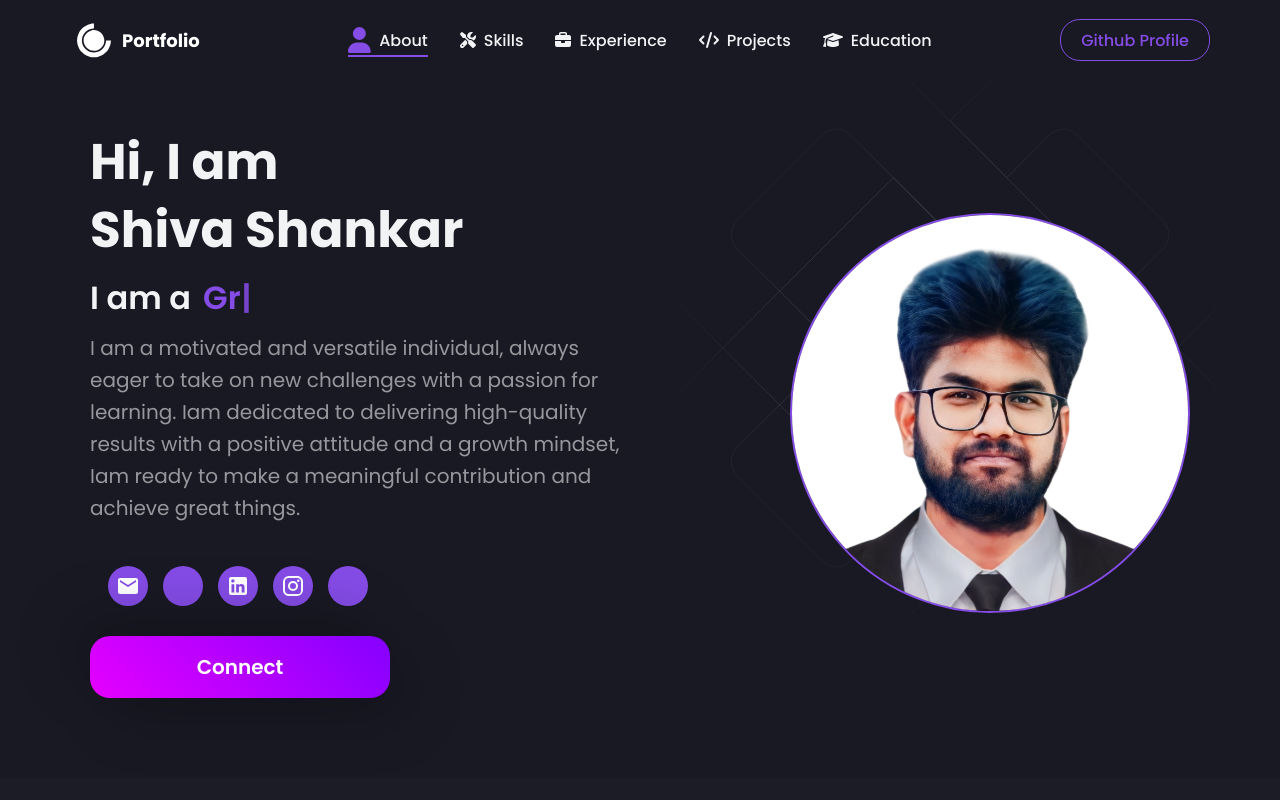
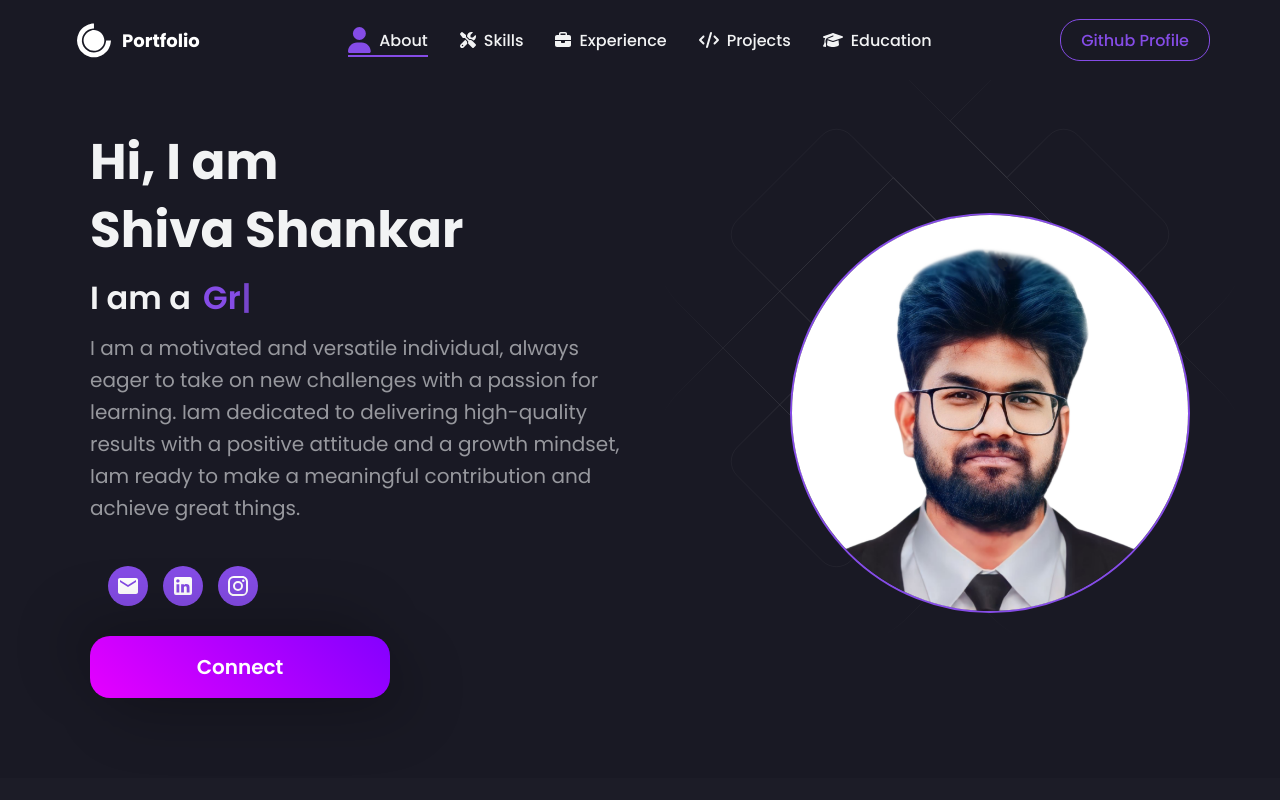
Before and after one commit to ShivaShankarGoddumarri/Shiva_Shankar_Portfolio, a React (Create React App) app: page / in a window 1280 px wide. Shown: the top 800 px of the page. Built offline with nearby package versions, Linux system fonts and the light colour scheme.

Commit message:
Update index.js
social media icons

```diff
--- a/src/components/HeroSection/index.js
+++ b/src/components/HeroSection/index.js
@@ -226,9 +226,7 @@ const HeroSection = () => {
               <SocialMediaIcon href="mailto:ss3177806@gmail.com" target="display">
                 <EmailIcon />
               </SocialMediaIcon>
-              <SocialMediaIcon href="tel:+91 8341943656" target="display">
 
-              </SocialMediaIcon>
               <SocialMediaIcon
                 href="http://www.linkedin.com/in/shiva-shankar-goddumarri-458341196"
                 target="display"
@@ -241,9 +239,7 @@ const HeroSection = () => {
               >
                 <InstagramIcon />
               </SocialMediaIcon>
-              <SocialMediaIcon href="https://wa.me/8341943656" target="display">
 
-              </SocialMediaIcon>
             </SocialMediaIcons>
             {/* <ResumeButton  onClick={openResumeModal}  >Check Resume</ResumeButton> */}
             <ResumeButton href="https://wa.me/8341943656">Connect</ResumeButton>
```
